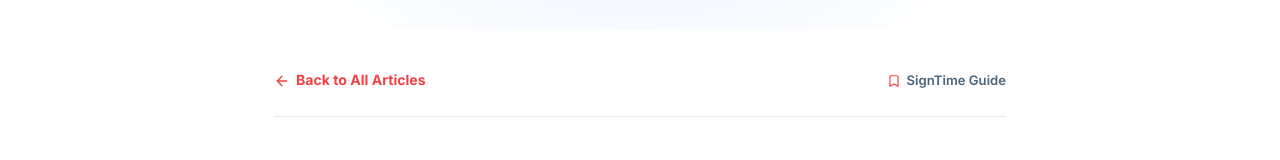
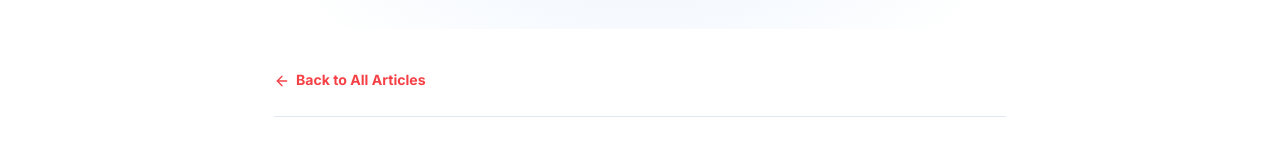
Before and after one commit to tccwilkinson/SignTime-Website-Proj, a React (Vite) app: page /#/blog/1 in a window 1280 px wide. Shown: the part 386-546 px from the top of the page. Built offline with nearby package versions, Linux system fonts and the light colour scheme; a web font is replaced by a local one.

Commit message:
etc change on blogs

```diff
--- a/src/pages/BlogDetail.jsx
+++ b/src/pages/BlogDetail.jsx
@@ -1,6 +1,6 @@
 import { useState, useEffect, useMemo } from 'react';
 import { useParams, Link } from 'react-router-dom';
-import { ArrowLeft, Calendar, Clock, ArrowRight, CheckCircle2, Bookmark } from 'lucide-react';
+import { ArrowLeft, Calendar, Clock, ArrowRight, CheckCircle2 } from 'lucide-react';
 import { getBlogPostBySlug, blogPosts } from '../data/blogPosts';
 
 export default function BlogDetail() {
@@ -101,9 +101,6 @@ export default function BlogDetail() {
             <Link to="/blog" style={{ display: 'inline-flex', alignItems: 'center', gap: '6px', fontSize: '0.88rem', fontWeight: 700, color: 'var(--coral)', textDecoration: 'none' }}>
               <ArrowLeft size={16} /> Back to All Articles
             </Link>
-            <div style={{ display: 'flex', alignItems: 'center', gap: '6px', fontSize: '0.82rem', color: 'var(--slate)', fontWeight: 600 }}>
-              <Bookmark size={14} color="var(--coral)" /> SignTime Guide
-            </div>
           </div>
 
           {/* Formatted Article Content with Spaced Headers & Paragraphs */}
```
Also changed, not shown: 3 other files (tests, documents, lock files or other folders).
